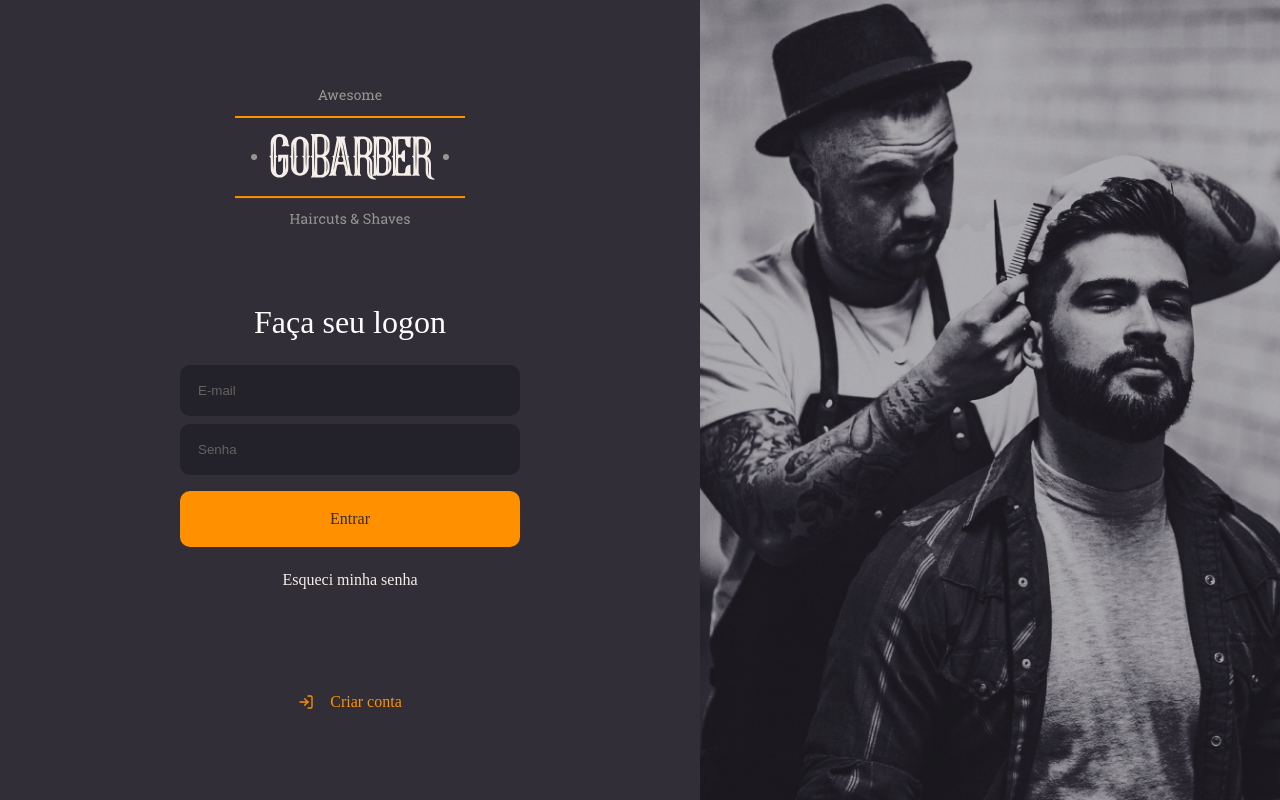
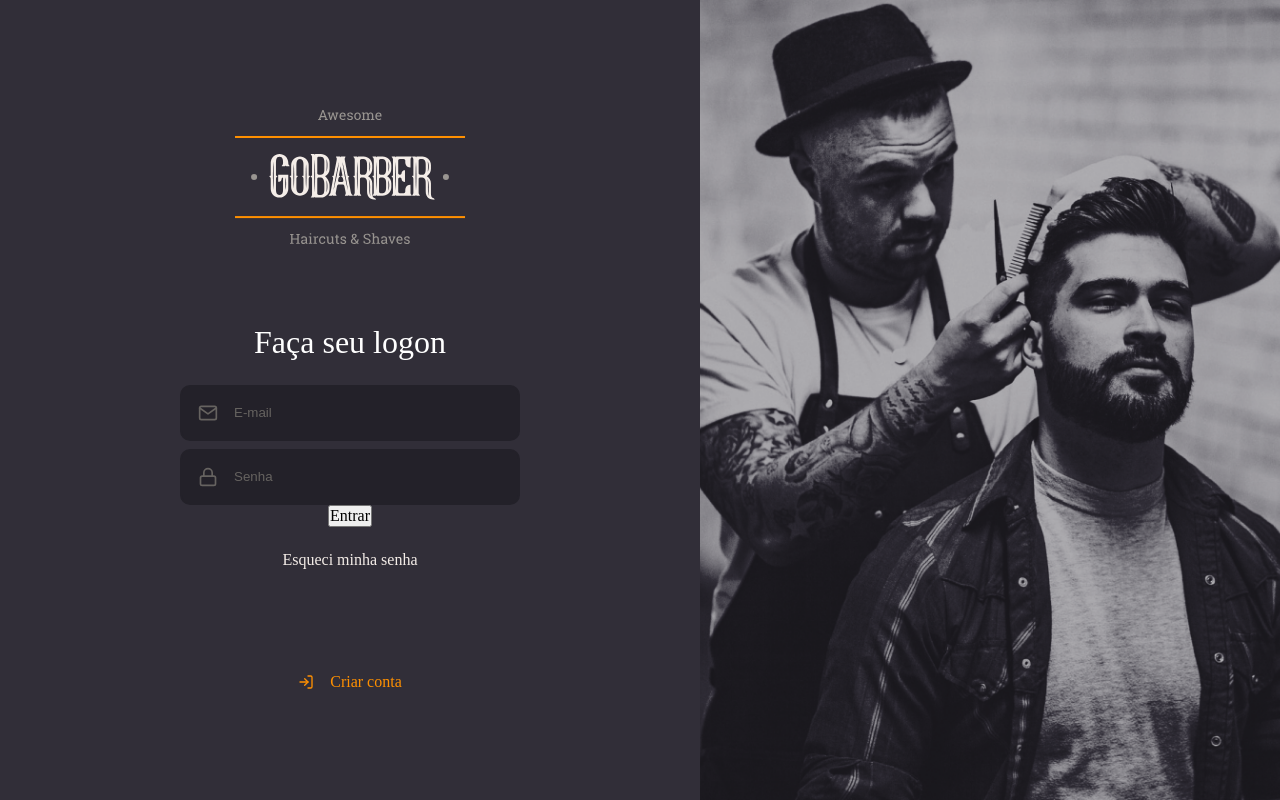
Before and after one commit to bessache/go-stack-bootcamp11-s3-front-end-gobarberweb, a React (Create React App) app: page / in a window 1280 px wide. Built offline with nearby package versions, Linux system fonts and the light colour scheme; the HTML template or start-up script is replaced by a standard one.

Commit message:
commit aula isolando componentes

```diff
--- /dev/null
+++ b/src/components/Button/index.tsx
@@ -0,0 +1,13 @@
+import React, { ButtonHTMLAttributes } from 'react';
+
+import { Container } from './styles';
+
+type ButtonProps = ButtonHTMLAttributes<HTMLButtonElement>;
+
+const Button: React.FC<ButtonProps> = ({ children, ...rest }) => (
+  <Container type="button" {...rest}>
+    {children}
+  </Container>
+);
+
+export default Button;
--- /dev/null
+++ b/src/components/Button/styles.ts
@@ -0,0 +1,20 @@
+import styled from 'styled-components';
+import { shade } from 'polished';
+
+export const Container = styled.button`
+  button {
+    background: #ff9000;
+    height: 56px;
+    border-radius: 10px;
+    border: 0;
+    padding: 0 16px;
+    color: #312e38;
+    width: 100%;
+    font-weight: 500;
+    margin-top: 16px;
+    transition: background-color 0.2s;
+    &:hover {
+      background: ${shade(0.2, '#ff9000')};
+    }
+  }
+`;
--- /dev/null
+++ b/src/components/Input/index.tsx
@@ -0,0 +1,18 @@
+import React, { InputHTMLAttributes } from 'react';
+import { IconBaseProps } from 'react-icons';
+
+import { Container } from './styles';
+
+interface InputProps extends InputHTMLAttributes<HTMLInputElement> {
+  name: string;
+  icon?: React.ComponentType<IconBaseProps>;
+}
+
+const Input: React.FC<InputProps> = ({ icon: Icon, ...rest }) => (
+  <Container>
+    {Icon && <Icon size={20} />}
+    <input {...rest} />
+  </Container>
+);
+
+export default Input;
--- /dev/null
+++ b/src/components/Input/styles.ts
@@ -0,0 +1,28 @@
+import styled from 'styled-components';
+
+export const Container = styled.div`
+  background: #232129;
+  border-radius: 10px;
+  border: 2px solid #232129;
+  padding: 16px;
+  width: 100%;
+  display: flex;
+  align-items: center;
+  color: #666360;
+  & + div {
+    margin-top: 8px;
+  }
+  input {
+    flex: 1;
+    background: transparent;
+    border: 0;
+    color: #f4ede8;
+
+    &::placeholder {
+      color: #666360;
+    }
+  }
+  svg {
+    margin-right: 16px;
+  }
+`;
--- a/src/pages/SignIn/index.tsx
+++ b/src/pages/SignIn/index.tsx
@@ -1,6 +1,8 @@
 import React from 'react';
-import { FiLogIn } from 'react-icons/fi';
+import { FiLogIn, FiMail, FiLock } from 'react-icons/fi';
 import logoImg from '../../assets/logo.svg';
+import Input from '../../components/Input';
+import Button from '../../components/Button';
 
 import { Container, Content, Background } from './styles';
 
@@ -10,9 +12,14 @@
       <img src={logoImg} alt="GoBarber" />
       <form>
         <h1>Faça seu logon</h1>
-        <input placeholder="E-mail" />
-        <input type="password" placeholder="Senha" />
-        <button type="submit">Entrar</button>
+        <Input name="email" icon={FiMail} placeholder="E-mail" />
+        <Input
+          name="password"
+          icon={FiLock}
+          type="password"
+          placeholder="Senha"
+        />
+        <Button type="submit">Entrar</Button>
         <a href="forgot">Esqueci minha senha</a>
       </form>
       <a href="login">
--- a/src/pages/SignIn/styles.ts
+++ b/src/pages/SignIn/styles.ts
@@ -19,56 +19,26 @@
     width: 340px;
     text-align: center;
     h1 {
-      margin-bottom: 24px;S
-    }
-    input {
-      background: #232129;
-      border-radius: 10px;
-      border: 2px solid #232129;
-      padding: 16px;
-      width: 100%;
-      color: #f4ede8;
-      &::placeholder {
-        color: #666360;
-
-      }
-      & + input {
-        margin-top: 8px;
-      }
-    }
-    button {
-      background: #ff9000;
-      height: 56px;
-      border-radius: 10px;
-      border: 0;
-      padding: 0 16px;
-      color: #312e38;
-      width: 100%;
-      font-weight: 500;
-      margin-top: 16px;
-      transition: background-color 0.2s;
-      &:hover {
-        background: ${shade(0.2, '#ff9000')};
-      }
+      margin-bottom: 24px;
     }
     > a {
       color: #f4ede8;
-      display:block;
-      margin-top:24px;
+      display: block;
+      margin-top: 24px;
       text-decoration: none;
       transition: color 0.2s;
       &:hover {
-        color: ${shade(0.2, '#f4ede8')}
+        color: ${shade(0.2, '#f4ede8')};
       }
     }
   }
   > a {
     color: #ff9000;
-      display:block;
-      margin-top:24px;
+    display: block;
+    margin-top: 24px;
     text-decoration: none;
     transition: color 0.2s;
-      display:flex;
+    display: flex;
     align-items: center;
     svg {
       margin-right: 16px;
```
Also changed, not shown: .eslintrc.json. Lines whose indentation alone changed are shown as unchanged.
